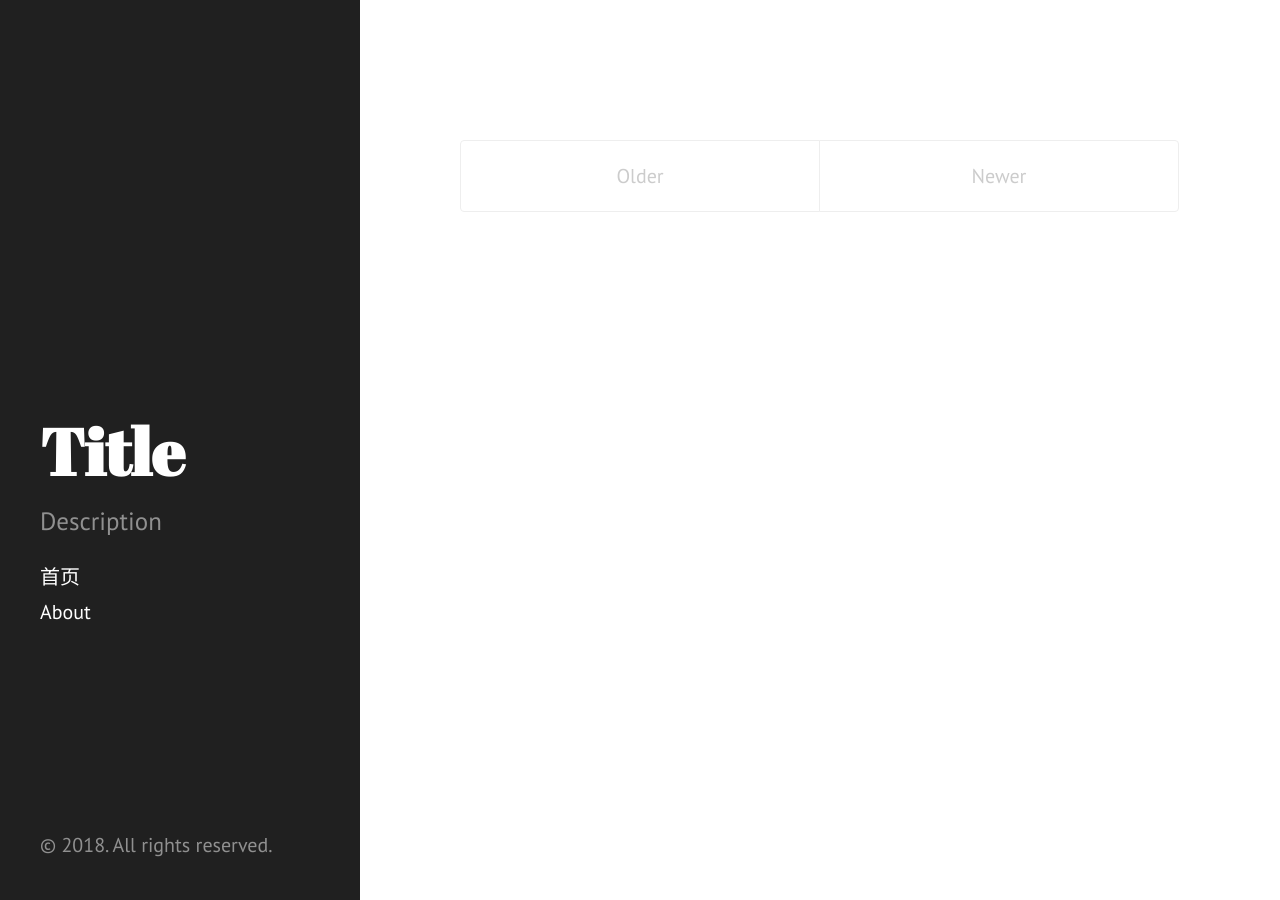
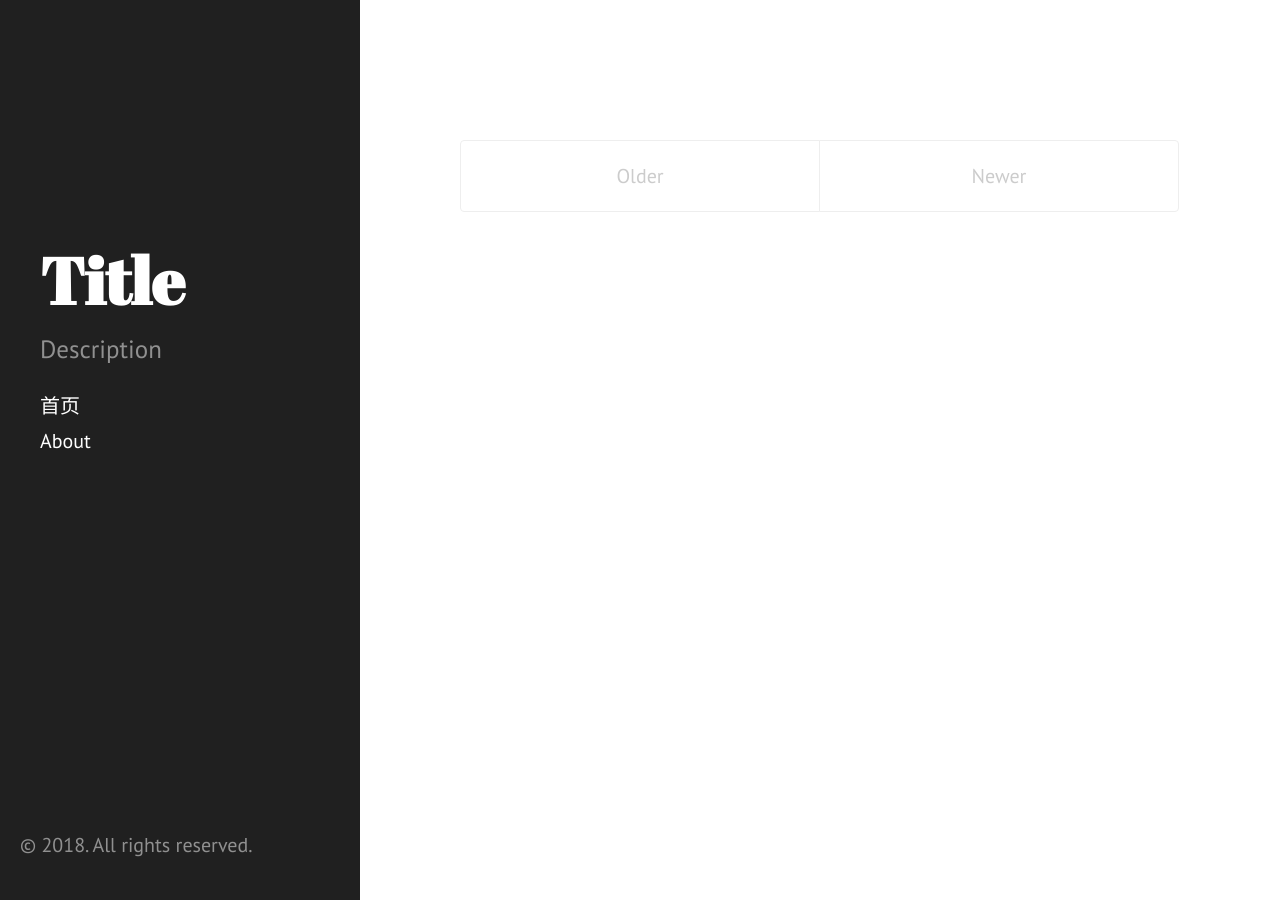
Before and after one commit to bspyy/bspyy.github.io, a Jekyll site: the page built from index.html, in a window 1280 px wide. Built offline with Jekyll 4.4.1, drawn with Linux system fonts in a browser that asks for light colours.

Commit message:
init new themes

```diff
--- a/_includes/sidebar.html
+++ b/_includes/sidebar.html
@@ -26,7 +26,6 @@
         {% endif %}
       {% endfor %}
     </nav>
-
-    <p>&copy; {{ site.time | date: '%Y' }}. All rights reserved.</p>
   </div>
+  <p class="sidebar-copy">&copy; {{ site.time | date: '%Y' }}. All rights reserved.</p>
 </div>
--- a/public/css/hyde.css
+++ b/public/css/hyde.css
@@ -87,6 +87,10 @@
 .sidebar-nav {
   margin-bottom: 10rem;
 }
+.sidebar-copy{
+  position: absolute;
+  bottom: 1rem;
+}
 .sidebar-nav-item {
   display: block;
   line-height: 1.75;
@@ -109,8 +113,9 @@
   .sidebar-sticky {
     position: absolute;
     right:  1rem;
-    bottom: 1rem;
+    /*bottom: 1rem;*/
     left:   1rem;
+    margin-top: 10rem
   }
 }
 
```
